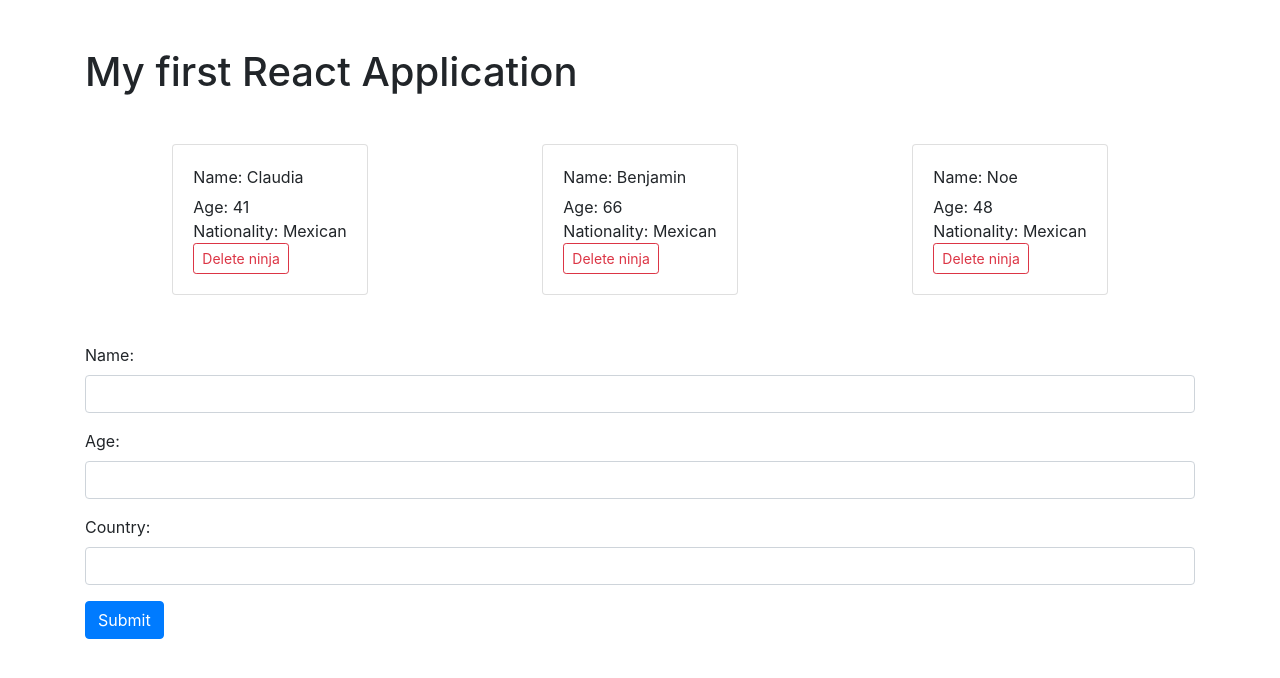
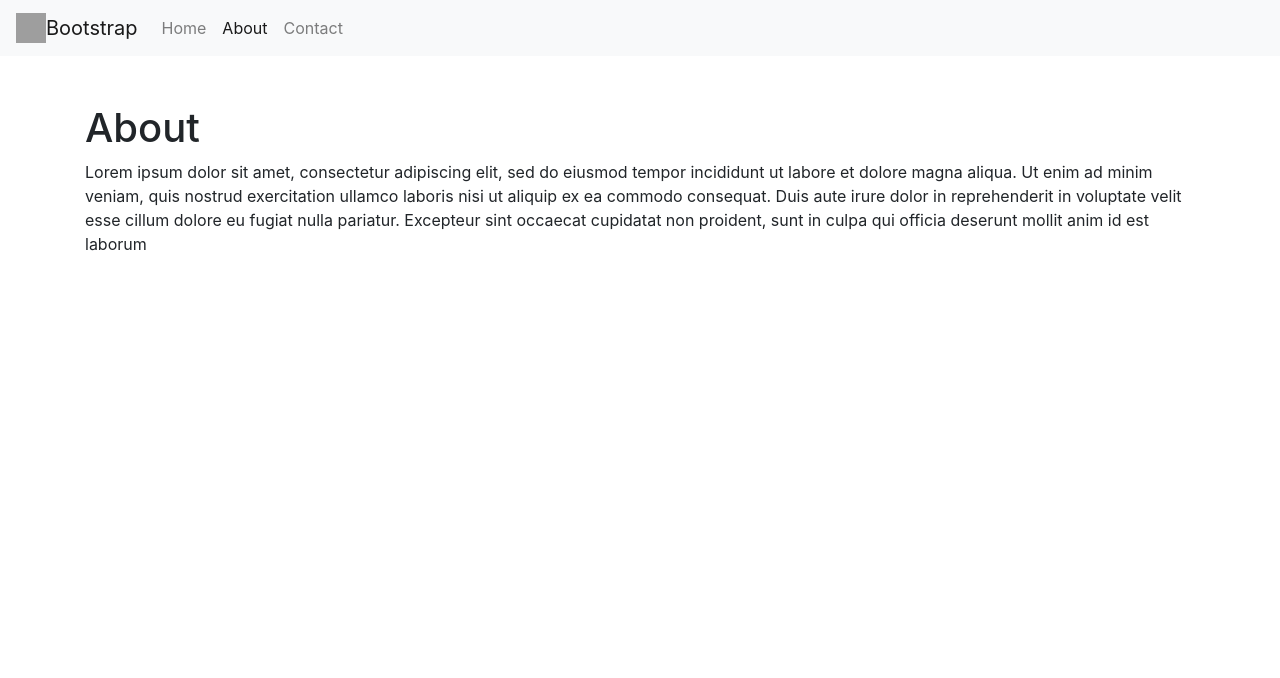
Before and after one commit to marilyn-n/react, a React (Create React App) app: page /about in a window 1280 px wide. Shown: the top 678 px of the page. Built offline with nearby package versions, Linux system fonts and the light colour scheme; grey boxes are pictures that could not be loaded.

Commit message:
add Router

```diff
--- a/package.json
+++ b/package.json
@@ -5,6 +5,7 @@
   "dependencies": {
     "react": "^16.9.0",
     "react-dom": "^16.9.0",
+    "react-router-dom": "^5.0.1",
     "react-scripts": "3.1.1"
   },
   "scripts": {
--- a/src/App.js
+++ b/src/App.js
@@ -1,38 +1,20 @@
 import React, { Component } from 'react';
-import Ninjas from './components/Ninjas';
-import AddNinja from './components/AddNinja';
+import Navbar from './components/Navbar';
+import Home from './components/Home';
+import About from './components/About';
+import Contact from './components/Contact';
+import { BrowserRouter, Route } from 'react-router-dom';
 
 export class App extends Component {
-    state = {
-        ninjas: [
-            { name: 'Claudia', age: 41, nationality: 'Mexican', id: 1 },
-            { name: 'Benjamin', age: 66, nationality: 'Mexican', id: 2 },
-            { name: 'Noe', age: 48, nationality: 'Mexican', id: 3 },
-            { name: 'Cinthya', age: 15, nationality: 'Mexican', id: 4 }
-        ]
-    }
-
-    addNinja = (ninja) => {
-        ninja.id = Math.random();
-        let ninjas = [...this.state.ninjas, ninja];
-        this.setState({
-            ninjas: ninjas
-        })
-    }
-
-    deleteNinja = (id) => {
-        let ninjas = this.state.ninjas.filter(ninja => ninja.id !== id)
-        this.setState({
-            ninjas: ninjas
-        })
-    }
-
     render() {
         return (
-            <div className="App container py-5">
-                <h1>My first React Application</h1>
-                <Ninjas ninjas={this.state.ninjas} deleteNinja={this.deleteNinja} />
-                <AddNinja addNinja={this.addNinja} />
+            <div>
+                <BrowserRouter>
+                    <Navbar/>
+                    <Route exact path='/home' component={Home} />
+                    <Route path='/about' component={About} />
+                    <Route path='/contact' component={Contact} />
+                </BrowserRouter>
             </div>
         );
     }
--- /dev/null
+++ b/src/components/About.js
@@ -0,0 +1,14 @@
+import React from 'react';
+
+const About = () => {
+    return (
+      <div className="container py-5">
+        <h1>About</h1>
+        <p>
+          Lorem ipsum dolor sit amet, consectetur adipiscing elit, sed do eiusmod tempor incididunt ut labore et dolore magna aliqua. Ut enim ad minim veniam, quis nostrud exercitation ullamco laboris nisi ut aliquip ex ea commodo consequat. Duis aute irure dolor in reprehenderit in voluptate velit esse cillum dolore eu fugiat nulla pariatur. Excepteur sint occaecat cupidatat non proident, sunt in culpa qui officia deserunt mollit anim id est laborum
+        </p>
+      </div>
+    );
+  }
+
+export default About;
--- /dev/null
+++ b/src/components/Contact.js
@@ -0,0 +1,22 @@
+import React from 'react';
+
+const Contact = () => {
+    return (
+      <div className="container py-5">
+        <h1>Contact</h1>
+        <p>
+          Lorem ipsum dolor sit amet, consectetur adipiscing elit, sed do eiusmod tempor incididunt ut labore et dolore magna aliqua. Ut enim ad minim veniam, quis nostrud exercitation ullamco laboris nisi ut aliquip ex ea commodo consequat. Duis aute irure dolor in reprehenderit in voluptate velit esse cillum dolore eu fugiat nulla pariatur. Excepteur sint occaecat cupidatat non proident, sunt in culpa qui officia deserunt mollit anim id est laborum
+        </p>
+
+        <p>
+          Lorem ipsum dolor sit amet, consectetur adipiscing elit, sed do eiusmod tempor incididunt ut labore et dolore magna aliqua. Ut enim ad minim veniam, quis nostrud exercitation ullamco laboris nisi ut aliquip ex ea commodo consequat. Duis aute irure dolor in reprehenderit in voluptate velit esse cillum dolore eu fugiat nulla pariatur. Excepteur sint occaecat cupidatat non proident, sunt in culpa qui officia deserunt mollit anim id est laborum
+        </p>
+
+        <p>
+          Lorem ipsum dolor sit amet, consectetur adipiscing elit, sed do eiusmod tempor incididunt ut labore et dolore magna aliqua. Ut enim ad minim veniam, quis nostrud exercitation ullamco laboris nisi ut aliquip ex ea commodo consequat. Duis aute irure dolor in reprehenderit in voluptate velit esse cillum dolore eu fugiat nulla pariatur. Excepteur sint occaecat cupidatat non proident, sunt in culpa qui officia deserunt mollit anim id est laborum
+        </p>
+      </div>
+    );
+  }
+
+export default Contact;
--- /dev/null
+++ b/src/components/Home.js
@@ -0,0 +1,43 @@
+import React, { Component } from 'react';
+import Ninjas from './Ninjas';
+import AddNinja from './AddNinja';
+
+export class Home extends Component {
+    state = {
+        ninjas: [
+            { name: 'Claudia', age: 41, nationality: 'Mexican', id: 1 },
+            { name: 'Benjamin', age: 66, nationality: 'Mexican', id: 2 },
+            { name: 'Noe', age: 48, nationality: 'Mexican', id: 3 },
+            { name: 'Cinthya', age: 15, nationality: 'Mexican', id: 4 }
+        ]
+    }
+
+    addNinja = (ninja) => {
+        ninja.id = Math.random();
+        let ninjas = [...this.state.ninjas, ninja];
+        this.setState({
+            ninjas: ninjas
+        })
+    }
+
+    deleteNinja = (id) => {
+        let ninjas = this.state.ninjas.filter(ninja => ninja.id !== id)
+        this.setState({
+            ninjas: ninjas
+        })
+    }
+
+    render() {
+        return (
+            <div>
+                <div className="container py-5">
+                    <h1>My first React Application</h1>
+                    <Ninjas ninjas={this.state.ninjas} deleteNinja={this.deleteNinja} />
+                    <AddNinja addNinja={this.addNinja} />
+                </div>
+            </div>
+        );
+    }
+}
+
+export default Home;
--- /dev/null
+++ b/src/components/Navbar.js
@@ -0,0 +1,28 @@
+import React from 'react';
+import { NavLink } from 'react-router-dom';
+
+const Navbar = () => {
+  return (
+    <div className="react-router">
+      <nav className="navbar navbar-expand-lg navbar-light bg-light">
+        <a className="navbar-brand" href="/">
+          <img src="/docs/4.3/assets/brand/bootstrap-solid.svg" width="30" height="30" className="d-inline-block align-top" alt=""/>
+          Bootstrap
+        </a>
+        <ul className="navbar-nav">
+          <li className="nav-item">
+            <NavLink to="/home" className="nav-link">Home <span className="sr-only">(current)</span></NavLink>
+          </li>
+          <li className="nav-item">
+            <NavLink to="/about" className="nav-link">About</NavLink>
+          </li>
+          <li className="nav-item">
+            <NavLink to="/contact" className="nav-link">Contact</NavLink>
+          </li>
+        </ul>
+      </nav>
+    </div>
+  );
+}
+
+export default Navbar;
```
Also changed, not shown: 1 other file (tests, documents, lock files or other folders).
